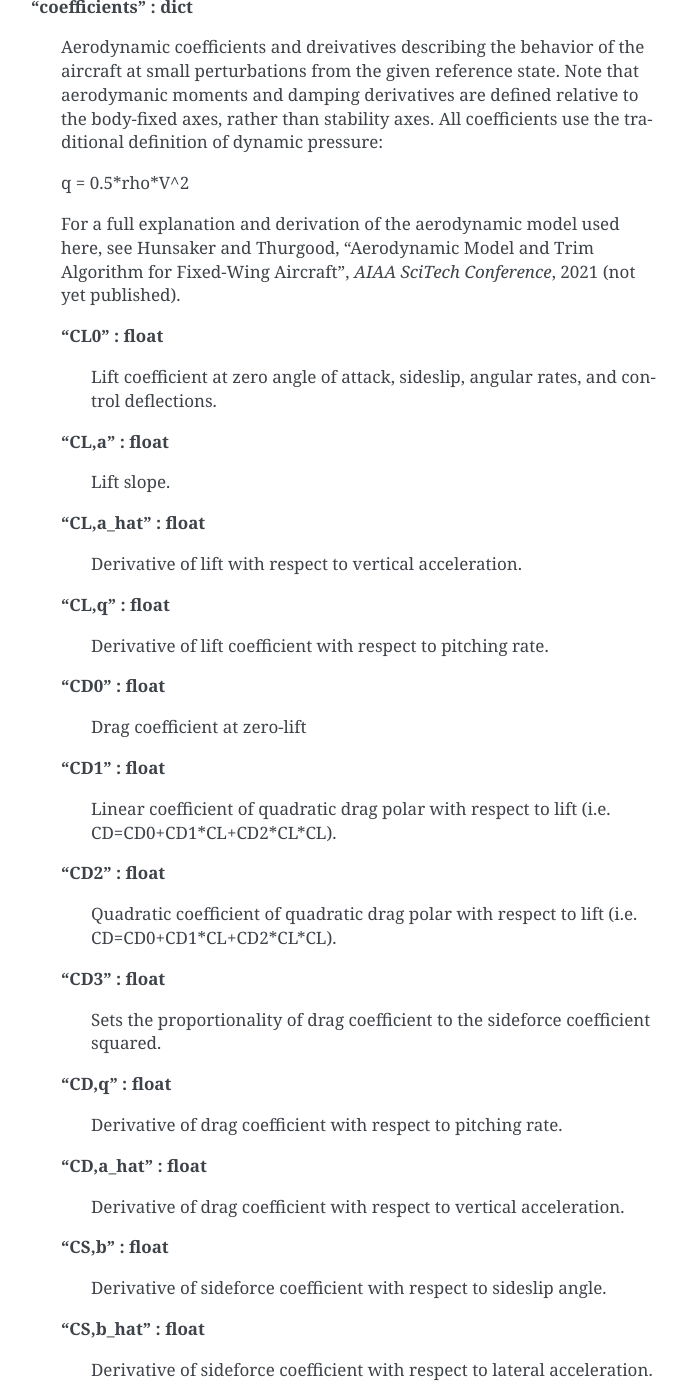
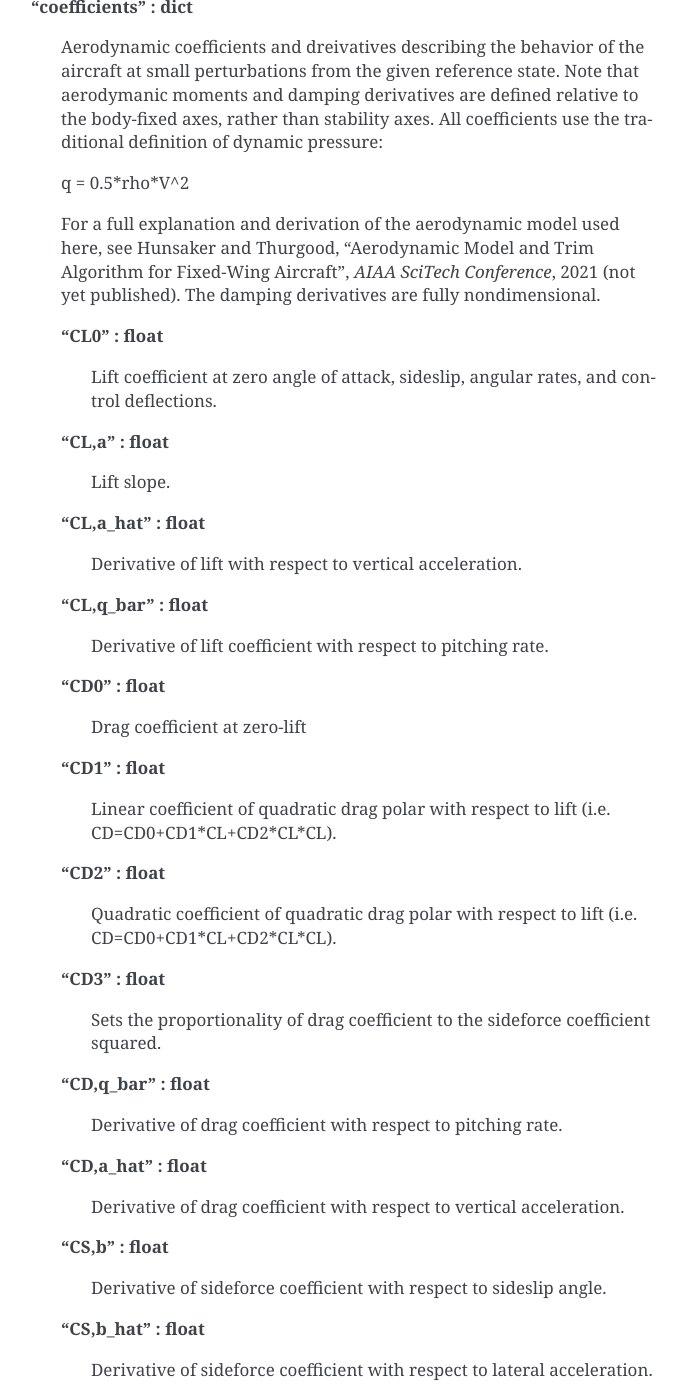
Before and after one commit to usuaero/Pylot, a Sphinx documentation site: the page built from docs/source/creating_input_files.md, in a window 1280 px wide and 1400 px high, scrolled down 12746 px. Shown: the whole window, without its empty margins (419-1106 px from the left). Built offline with Sphinx 7.4.7, drawn with Linux system fonts in a browser that asks for light colours; some of the changed text lies outside the part shown.

Commit message:
Updated coefficients to include '_bar' denoting nondimensional damping derivatives.

```diff
--- a/docs/source/creating_input_files.md
+++ b/docs/source/creating_input_files.md
@@ -326,7 +326,7 @@ As mentioned above, this model relies on a set of equations given by Phillips. T
 >>
 >>q = 0.5\*rho\*V^2
 >>
->>For a full explanation and derivation of the aerodynamic model used here, see Hunsaker and Thurgood, "Aerodynamic Model and Trim Algorithm for Fixed-Wing Aircraft", *AIAA SciTech Conference*, 2021 (not yet published).
+>>For a full explanation and derivation of the aerodynamic model used here, see Hunsaker and Thurgood, "Aerodynamic Model and Trim Algorithm for Fixed-Wing Aircraft", *AIAA SciTech Conference*, 2021 (not yet published). The damping derivatives are fully nondimensional.
 >>
 >>**"CL0" : float**
 >>>Lift coefficient at zero angle of attack, sideslip, angular rates, and control deflections.
@@ -337,7 +337,7 @@ As mentioned above, this model relies on a set of equations given by Phillips. T
 >>**"CL,a_hat" : float**
 >>>Derivative of lift with respect to vertical acceleration.
 >>
->>**"CL,q" : float**
+>>**"CL,q_bar" : float**
 >>>Derivative of lift coefficient with respect to pitching rate.
 >>
 >>**"CD0" : float**
@@ -352,7 +352,7 @@ As mentioned above, this model relies on a set of equations given by Phillips. T
 >>**"CD3" : float**
 >>>Sets the proportionality of drag coefficient to the sideforce coefficient squared.
 >>
->>**"CD,q" : float**
+>>**"CD,q_bar" : float**
 >>>Derivative of drag coefficient with respect to pitching rate.
 >>
 >>**"CD,a_hat" : float**
@@ -364,10 +364,10 @@ As mentioned above, this model relies on a set of equations given by Phillips. T
 >>**"CS,b_hat" : float**
 >>>Derivative of sideforce coefficient with respect to lateral acceleration.
 >>
->>**"CS,p" : float**
+>>**"CS,p_bar" : float**
 >>>Derivative of sideforce coefficient with respect to roll rate.
 >>
->>**"CS,r" : float**
+>>**"CS,r_bar" : float**
 >>>Derivative of sideforce coefficient with respect to yawing rate.
 >>
 >>**"Cl,b" : float**
@@ -376,10 +376,10 @@ As mentioned above, this model relies on a set of equations given by Phillips. T
 >>**"Cl,b_hat" : float**
 >>>Derivative of rolling moment coefficient with respect to lateral acceleration.
 >>
->>**"Cl,p" : float**
+>>**"Cl,p_bar" : float**
 >>>Roll damping derivative.
 >>
->>**"Cl,r" : float**
+>>**"Cl,r_bar" : float**
 >>>Derivative of rolling moment coefficient with respect to yaw rate.
 >>
 >>**"Cm0" : float**
@@ -391,7 +391,7 @@ As mentioned above, this model relies on a set of equations given by Phillips. T
 >>**"Cm,a_hat" : float**
 >>>Derivative of pitching moment coefficient with respect to vertical acceleration.
 >>
->>**"Cm,q" : float**
+>>**"Cm,q_bar" : float**
 >>>Pitch damping derivative.
 >>
 >>**"Cn,b" : float**
@@ -400,10 +400,10 @@ As mentioned above, this model relies on a set of equations given by Phillips. T
 >>**"Cn,b_hat" : float**
 >>>Derivative of yawing moment coefficient with respect to lateral acceleration.
 >>
->>**"Cn,p" : float**
+>>**"Cn,p_bar" : float**
 >>>Derivative of yawing moment coefficient with respect to roll rate.
 >>
->>**"Cn,r" : float**
+>>**"Cn,r_bar" : float**
 >>>Yaw damping derivative.
 >>
 >>**"<CONTROL_NAME>" : dict**
--- a/setup.py
+++ b/setup.py
@@ -5,7 +5,7 @@ import os
 import sys
 
 setup(name = 'Pylot',
-    version = '1.1',
+    version = '1.2',
     description = "Pylot: A light and fast aircraft flight simulator.",
     url = 'https://github.com/usuaero/Pylot',
     author = 'usuaero',
```
Also changed, not shown: 3 other files.
